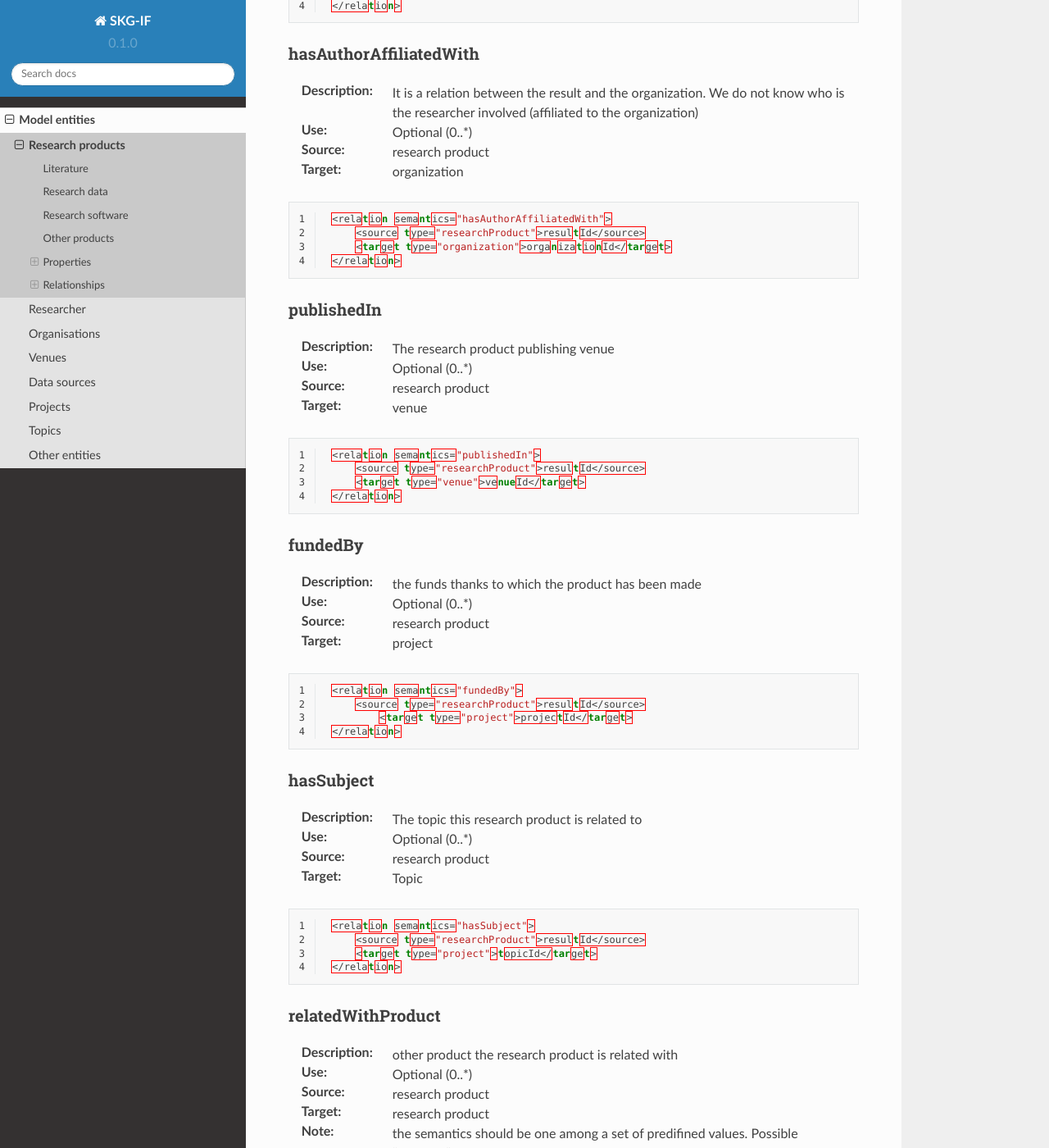
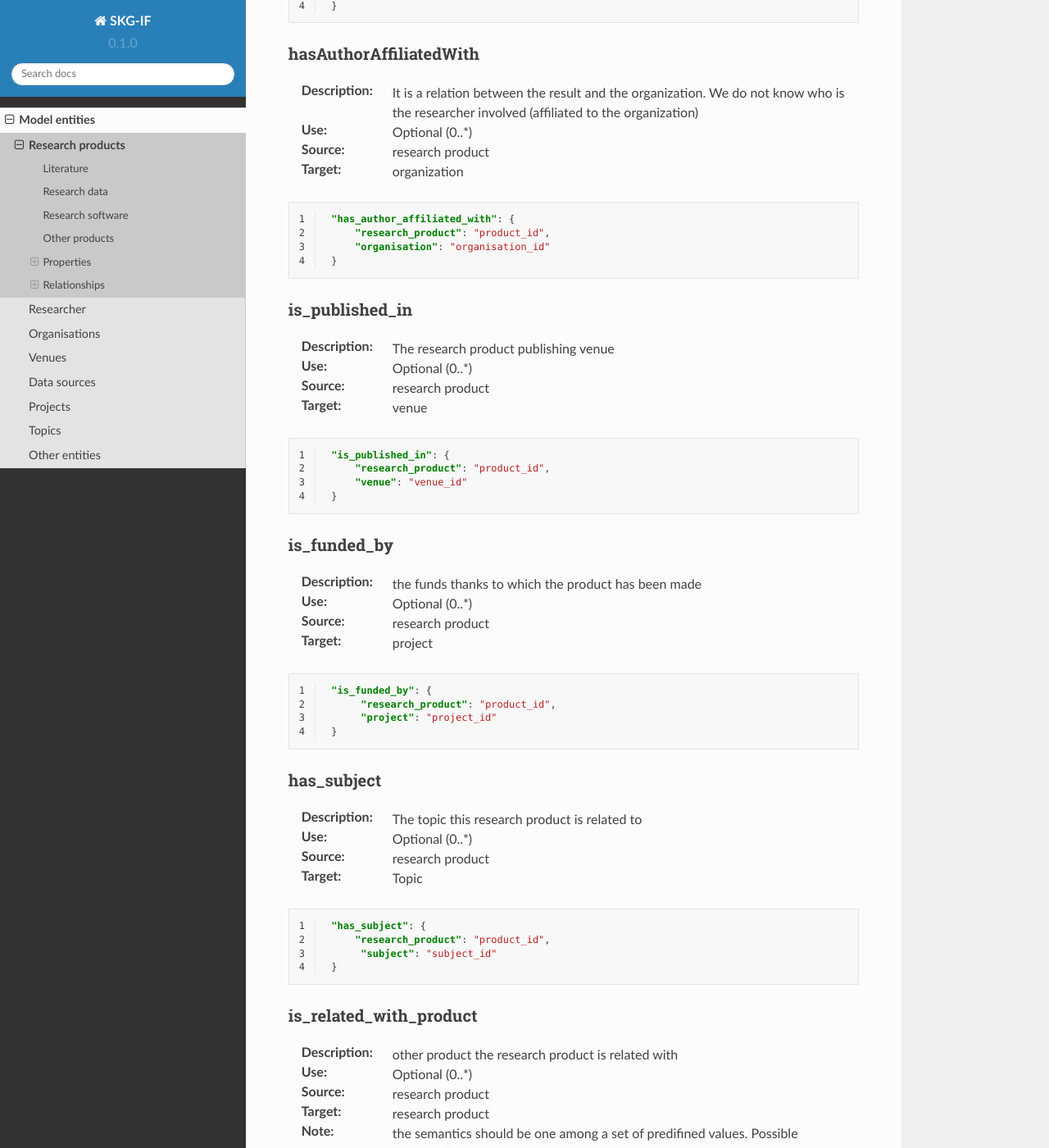
Before and after one commit to andremann/SKG-IF, a Sphinx documentation site: the page built from docs/source/products.rst, in a window 1280 px wide and 1400 px high, scrolled down 4833 px. Shown: the whole window at 82% size. Built offline with Sphinx 7.4.7 and the Read the Docs theme 2.0.0, drawn with Linux system fonts in a browser that asks for light colours; some of the changed text lies outside the part shown.

Commit message:
reshaping product examples

```diff
--- a/docs/source/products.rst
+++ b/docs/source/products.rst
@@ -105,7 +105,7 @@ Title
 .. code-block:: json
    :linenos:
 
-    "title": "title"
+    "title": "The computer science ontology: a large-scale taxonomy of research areas"
 
 
 Abstract
@@ -132,7 +132,7 @@ Abstract
 .. code-block:: json
    :linenos:
 
-    "abstract": "..."
+    "abstract": "Ontologies of research areas are important tools for characterising, exploring, and analysing the research landscape..."
 
 
 Dates
@@ -268,10 +268,10 @@ hasAuthorship
 .. code-block:: json
    :linenos:
 
-    <relation semantics="hasAuthorship">
-        <source type="researchProduct">resultId</source>
-        <target type="authorship">authorshipId</target>
-    </relation>
+    "has_authorship": {
+        "researchProduct": "product_id",
+        "authorship": "authorship_id"
+    }
 
 
 hasAuthorAffiliatedWith
@@ -284,12 +284,13 @@ hasAuthorAffiliatedWith
 .. code-block:: json
    :linenos:
 
-    <relation semantics="hasAuthorAffiliatedWith">
-        <source type="researchProduct">resultId</source>
-        <target type="organization">organizationId</target>
-    </relation>
+    "has_author_affiliated_with": {
+        "research_product": "product_id",
+        "organisation": "organisation_id"
+    }
 
-publishedIn
+
+is_published_in
 --------------
 :Description: The research product publishing venue
 :Use: Optional (0..*)
@@ -299,12 +300,13 @@ publishedIn
 .. code-block:: json
    :linenos:
 
-    <relation semantics="publishedIn">
-        <source type="researchProduct">resultId</source>
-        <target type="venue">venueId</target>
-    </relation>
+    "is_published_in": {
+        "research_product": "product_id",
+        "venue": "venue_id"
+    }
 
-fundedBy
+
+is_funded_by
 -------------
 :Description: the funds thanks to which the product has been made
 :Use: Optional (0..*)
@@ -314,14 +316,13 @@ fundedBy
 .. code-block:: json
    :linenos:
 
-    <relation semantics="fundedBy">
-        <source type="researchProduct">resultId</source>
-            <target type="project">projectId</target>
-    </relation>
+    "is_funded_by": {
+         "research_product": "product_id",
+         "project": "project_id"
+    }
 
 
-
-hasSubject
+has_subject
 -----------
 :Description: The topic this research product is related to
 :Use: Optional (0..*)
@@ -331,13 +332,13 @@ hasSubject
 .. code-block:: json
    :linenos:
 
-    <relation semantics="hasSubject">
-        <source type="researchProduct">resultId</source>
-        <target type="project">topicId</target>
-    </relation>
+    "has_subject": {
+        "research_product": "product_id",
+         "subject": "subject_id"
+    }
 
 
-relatedWithProduct
+is_related_with_product
 -------------------
 :Description: other product the research product is related with
 :Use: Optional (0..*)
@@ -348,7 +349,8 @@ relatedWithProduct
 .. code-block:: json
    :linenos:
 
-    <relation semantics="IsSupplementedBy">
-        <source type="researchProduct">resultId</source>
-        <target type="researchProduct">resultId</target>
-    </relation>
+    "is_related_with_product": {
+        "semantics": "IsSupplementTo"
+        "research_product": "product_id",
+         "research_product": "product_id",
+    }
```
Also changed, not shown: other parts of docs/source/products.rst (+6 -6 lines).
